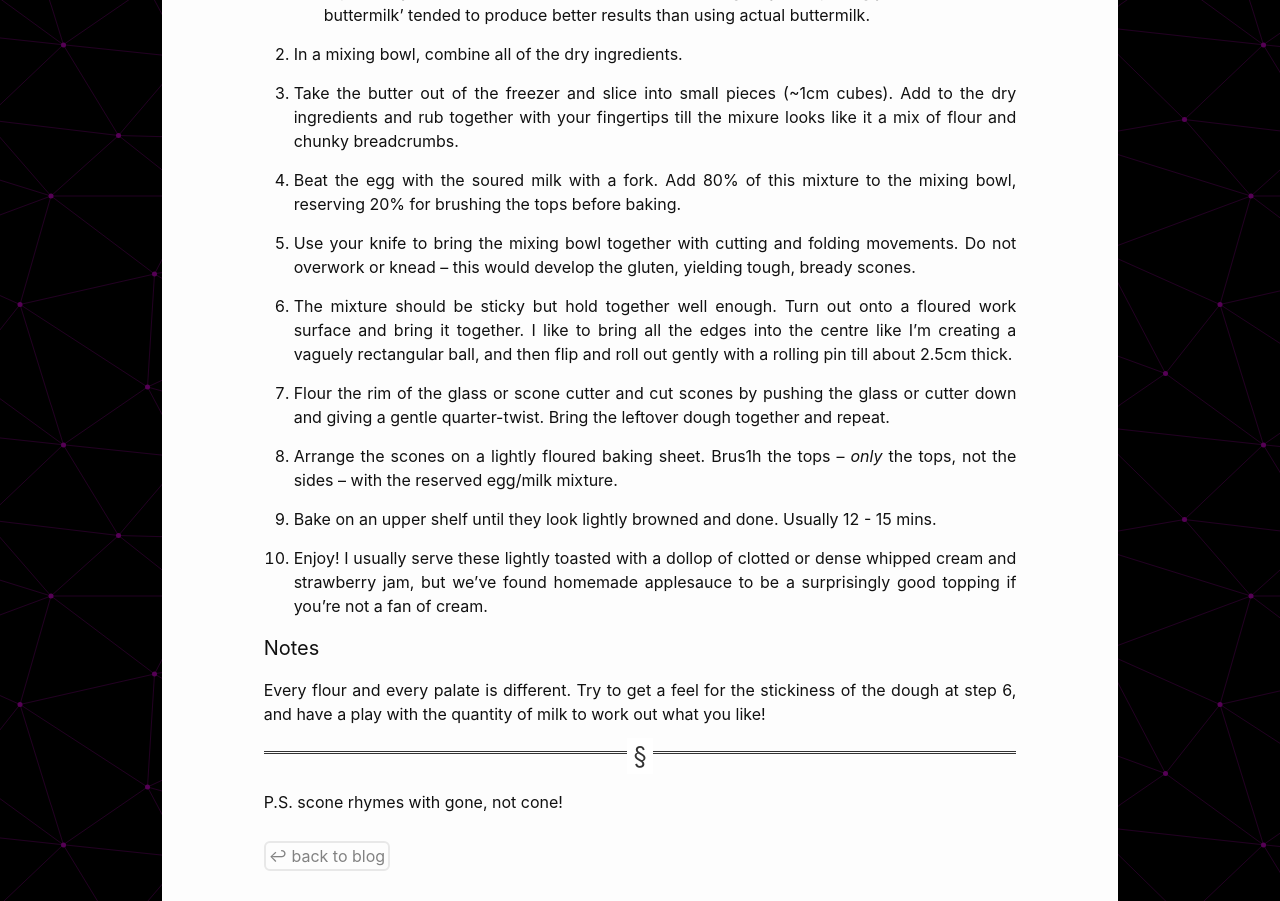
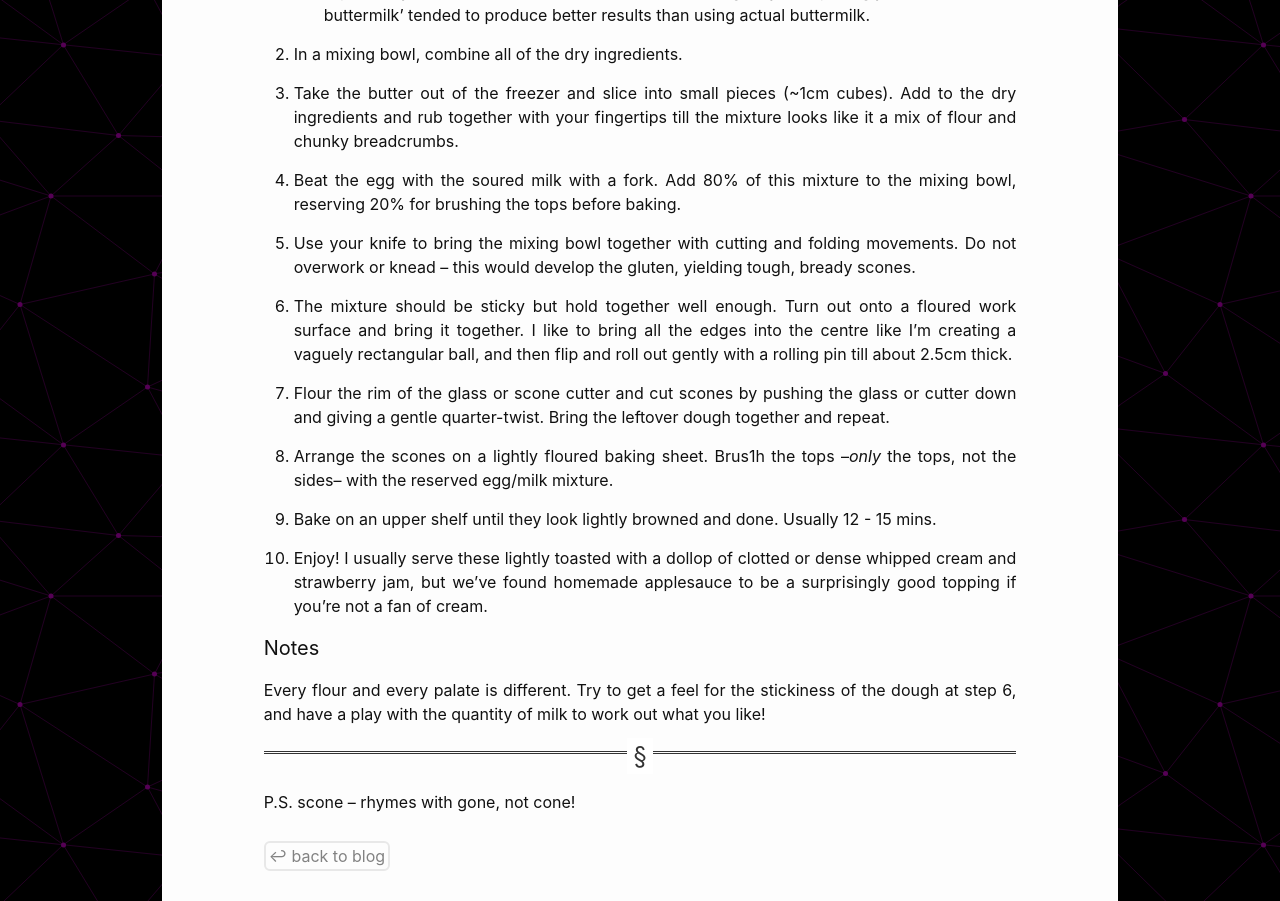
Before and after one commit to dbergamin/dbergamin-personal-site, a Jekyll site: the page built from site/_posts/2020-08-23-scones.markdown, in a window 1280 px wide and 1400 px high, scrolled down 1239 px. Shown: the part 356-1257 px from the top of the window. Built offline with Jekyll 4.4.1, drawn with Linux system fonts in a browser that asks for light colours.

Commit message:
Fix a few typos in scones post

```diff
--- a/site/_posts/2020-08-23-scones.markdown
+++ b/site/_posts/2020-08-23-scones.markdown
@@ -47,7 +47,7 @@ After setting aside some time each week to fatten up my household with yet anoth
 >
 2. In a mixing bowl, combine all of the dry ingredients.
 
-3. Take the butter out of the freezer and slice into small pieces (~1cm cubes). Add to the dry ingredients and rub together with your fingertips till the mixure looks like it a mix of flour and chunky breadcrumbs.
+3. Take the butter out of the freezer and slice into small pieces (~1cm cubes). Add to the dry ingredients and rub together with your fingertips till the mixture looks like it a mix of flour and chunky breadcrumbs.
 
 4. Beat the egg with the soured milk with a fork. Add 80% of this mixture to the mixing bowl, reserving 20% for brushing the tops before baking.
 
@@ -57,7 +57,7 @@ After setting aside some time each week to fatten up my household with yet anoth
 
 7. Flour the rim of the glass or scone cutter and cut scones by pushing the glass or cutter down and giving a gentle quarter-twist. Bring the leftover dough together and repeat.
 
-8. Arrange the scones on a lightly floured baking sheet. Brus1h the tops – _only_ the tops, not the sides – with the reserved egg/milk mixture.
+8. Arrange the scones on a lightly floured baking sheet. Brus1h the tops –_only_ the tops, not the sides– with the reserved egg/milk mixture.
 
 9. Bake on an upper shelf until they look lightly browned and done. Usually 12 - 15 mins.
 
@@ -68,6 +68,6 @@ Every flour and every palate is different. Try to get a feel for the stickiness
 
 ----
 
-P.S. scone rhymes with gone, not cone!
+P.S. scone – rhymes with gone, not cone!
 
 [doves-farm]: https://www.dovesfarm.co.uk/products/organic-plain-white-flour-1kg
```
